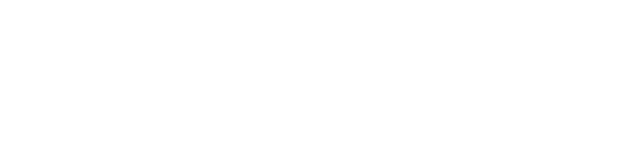
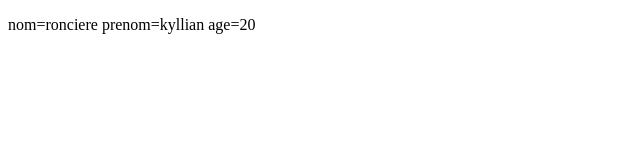
Before and after one commit to kyll22/kyll22.github.io, a plain HTML site: page index.html in a window 1280 px wide. Shown: the whole page, without its empty margins (0-640 px from the left). Drawn offline with Linux system fonts and the light colour scheme.

Commit message:
add infos about me

```diff
--- a/index.html
+++ b/index.html
@@ -7,6 +7,9 @@
 </head>
 
 <body>
+    <p>
+        nom=ronciere prenom=kyllian age=20
+    </p>
 
 </body>
 
```
